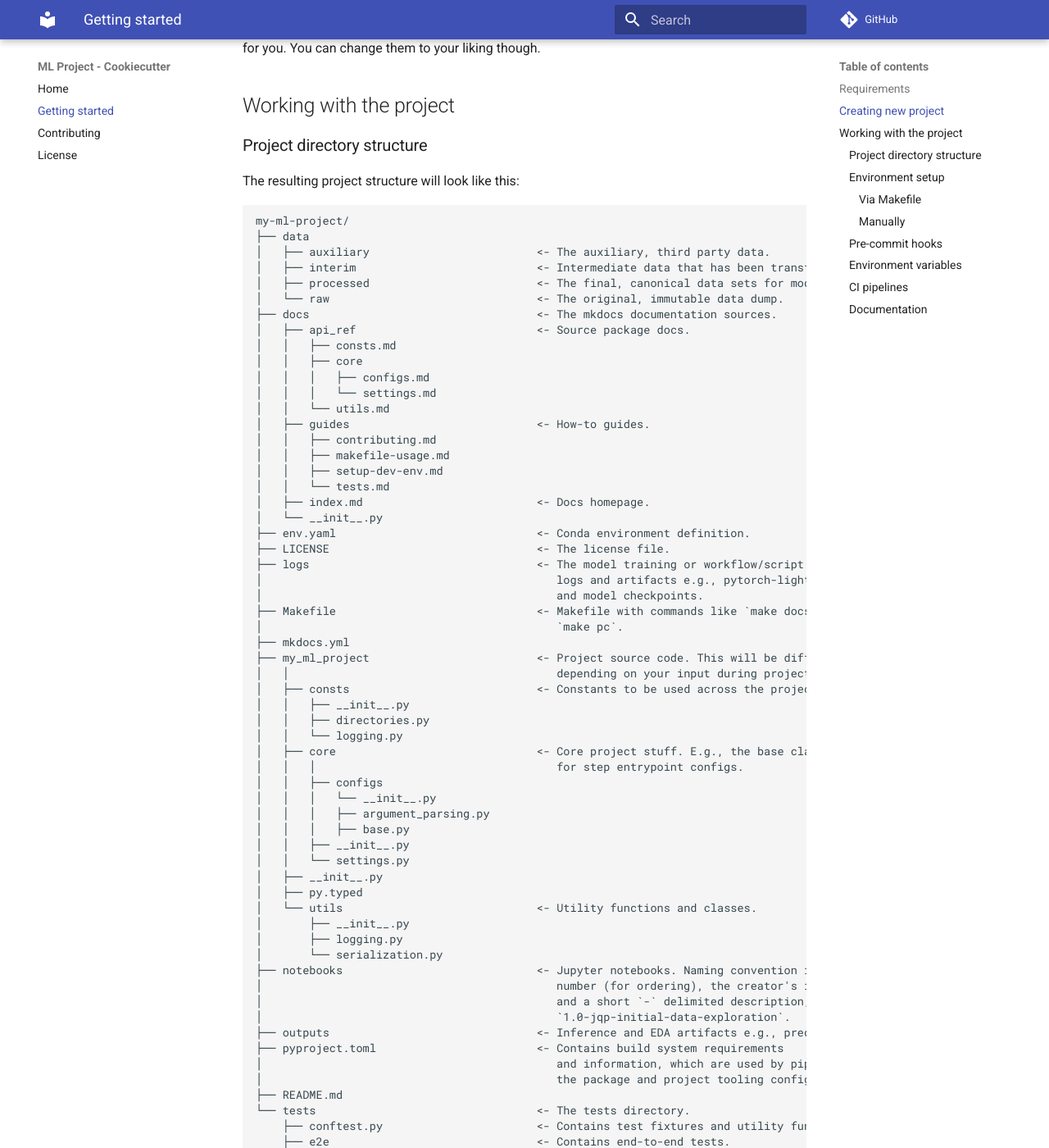
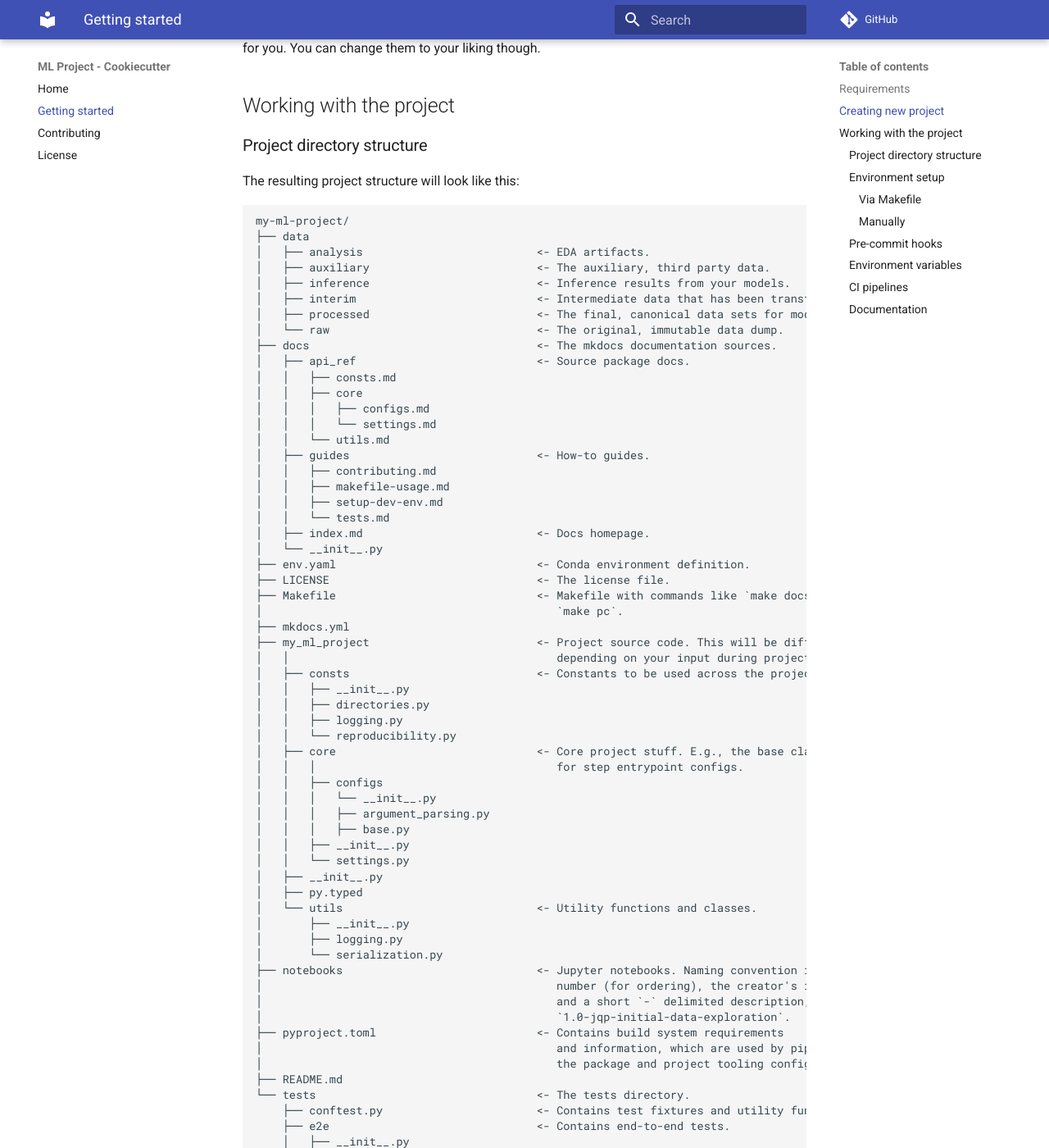
Before and after one commit to xultaeculcis/ml-project-cookiecutter, an MkDocs documentation site: the page built from docs/guide.md, in a window 1280 px wide and 1400 px high, scrolled down 1069 px. Shown: the whole window at 82% size. Built offline with MkDocs 1.6.1 and Material for MkDocs 9.7.7, drawn with Linux system fonts in a browser that asks for light colours; comment, search, counter and statistics services are not loaded; some of the changed text lies outside the part shown.

Commit message:
Update guide.md, add analysis results dir, add reproducibility consts, update Makefile

````diff
--- a/docs/guide.md
+++ b/docs/guide.md
@@ -58,7 +58,9 @@ The resulting project structure will look like this:
 ```text
 my-ml-project/
 ├── data
+│   ├── analysis                          <- EDA artifacts.
 │   ├── auxiliary                         <- The auxiliary, third party data.
+│   ├── inference                         <- Inference results from your models.
 │   ├── interim                           <- Intermediate data that has been transformed.
 │   ├── processed                         <- The final, canonical data sets for modeling.
 │   └── raw                               <- The original, immutable data dump.
@@ -78,9 +80,6 @@ my-ml-project/
 │   └── __init__.py
 ├── env.yaml                              <- Conda environment definition.
 ├── LICENSE                               <- The license file.
-├── logs                                  <- The model training or workflow/script execution
-│                                            logs and artifacts e.g., pytorch-lightning logs
-│                                            and model checkpoints.
 ├── Makefile                              <- Makefile with commands like `make docs` or
 │                                            `make pc`.
 ├── mkdocs.yml
@@ -89,7 +88,8 @@ my-ml-project/
 │   ├── consts                            <- Constants to be used across the project.
 │   │   ├── __init__.py
 │   │   ├── directories.py
-│   │   └── logging.py
+│   │   ├── logging.py
+│   │   └── reproducibility.py
 │   ├── core                              <- Core project stuff. E.g., the base classes
 │   │   │                                    for step entrypoint configs.
 │   │   ├── configs
@@ -108,7 +108,6 @@ my-ml-project/
 │                                            number (for ordering), the creator's initials,
 │                                            and a short `-` delimited description, e.g.
 │                                            `1.0-jqp-initial-data-exploration`.
-├── outputs                               <- Inference and EDA artifacts e.g., predictions.
 ├── pyproject.toml                        <- Contains build system requirements
 │                                            and information, which are used by pip to build
 │                                            the package and project tooling configs.
````
Also changed, not shown: 4 other files.
